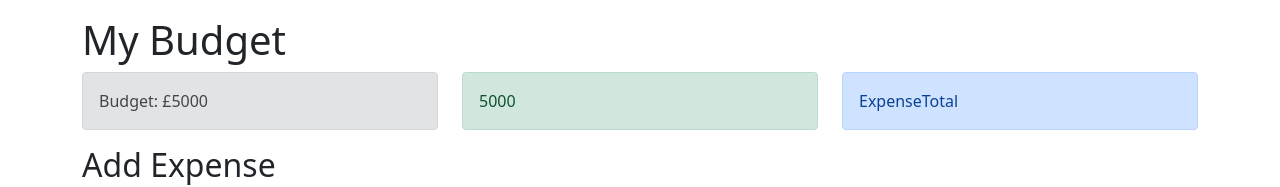
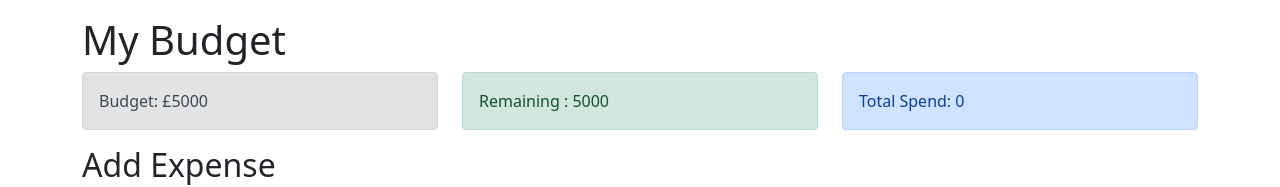
Before and after one commit to Chener-Zhang/ExpenseTracker, a React (Create React App) app: page / in a window 1280 px wide. Shown: the top 187 px of the page. Built offline with nearby package versions, Linux system fonts and the light colour scheme.

Commit message:
add the remain and total spend

```diff
--- a/src/components/ExpenseTotal.js
+++ b/src/components/ExpenseTotal.js
@@ -2,13 +2,13 @@ import React, { useContext } from "react";
 import { ListContext } from "../AppContext";
 
 const ExpenseTotal = () => {
-  const { budget, expenses } = useContext(ListContext);
-
-  console.log(expenses);
-  console.log(budget);
+  const { expenses } = useContext(ListContext);
+  const totalSpend = expenses.reduce((total, expense) => {
+    return (total = total + expense.cost);
+  }, 0);
   return (
     <div className="alert alert-primary">
-      <span>ExpenseTotal</span>
+      <span>Total Spend: {totalSpend}</span>
     </div>
   );
 };
--- a/src/components/Remaining.js
+++ b/src/components/Remaining.js
@@ -9,7 +9,7 @@ const Remaining = () => {
 
   return (
     <div className="alert alert-success">
-      <span>{budget - totalExpense}</span>
+      <span>Remaining : {budget - totalExpense}</span>
     </div>
   );
 };
```
